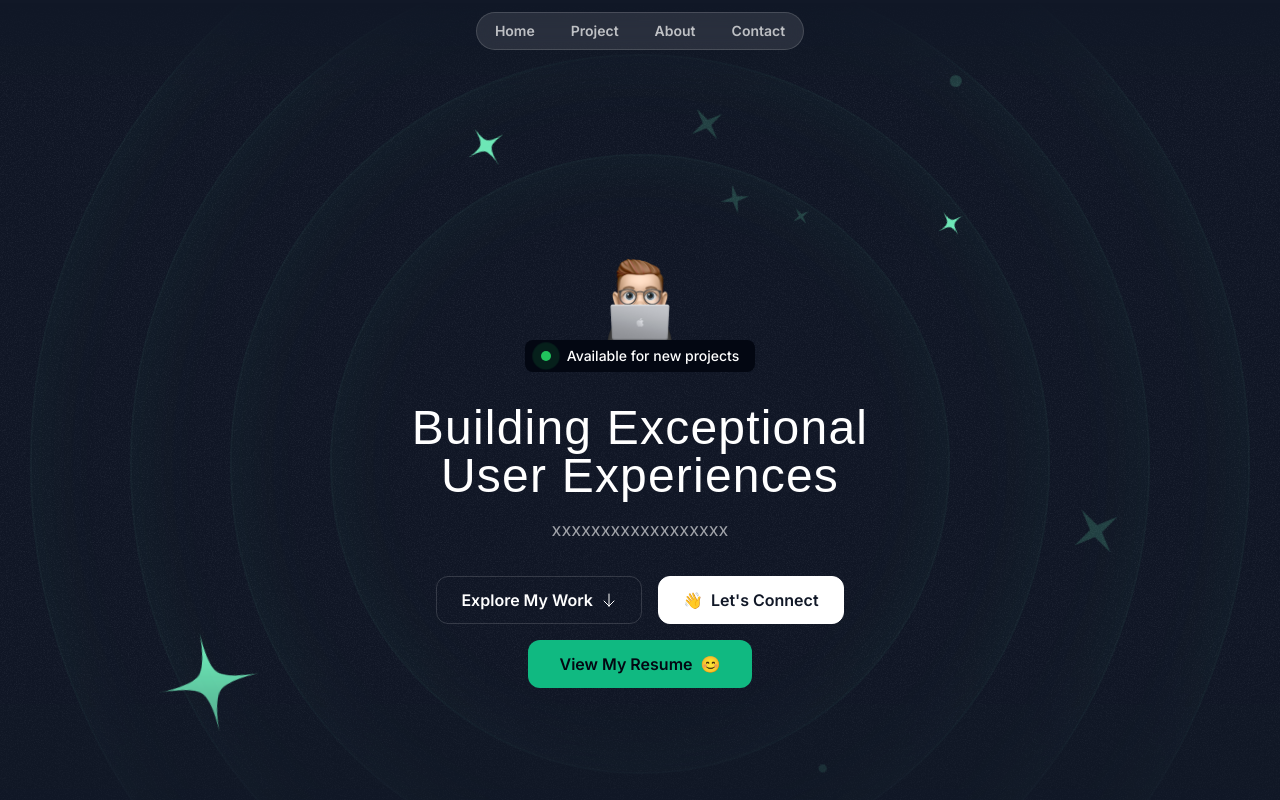
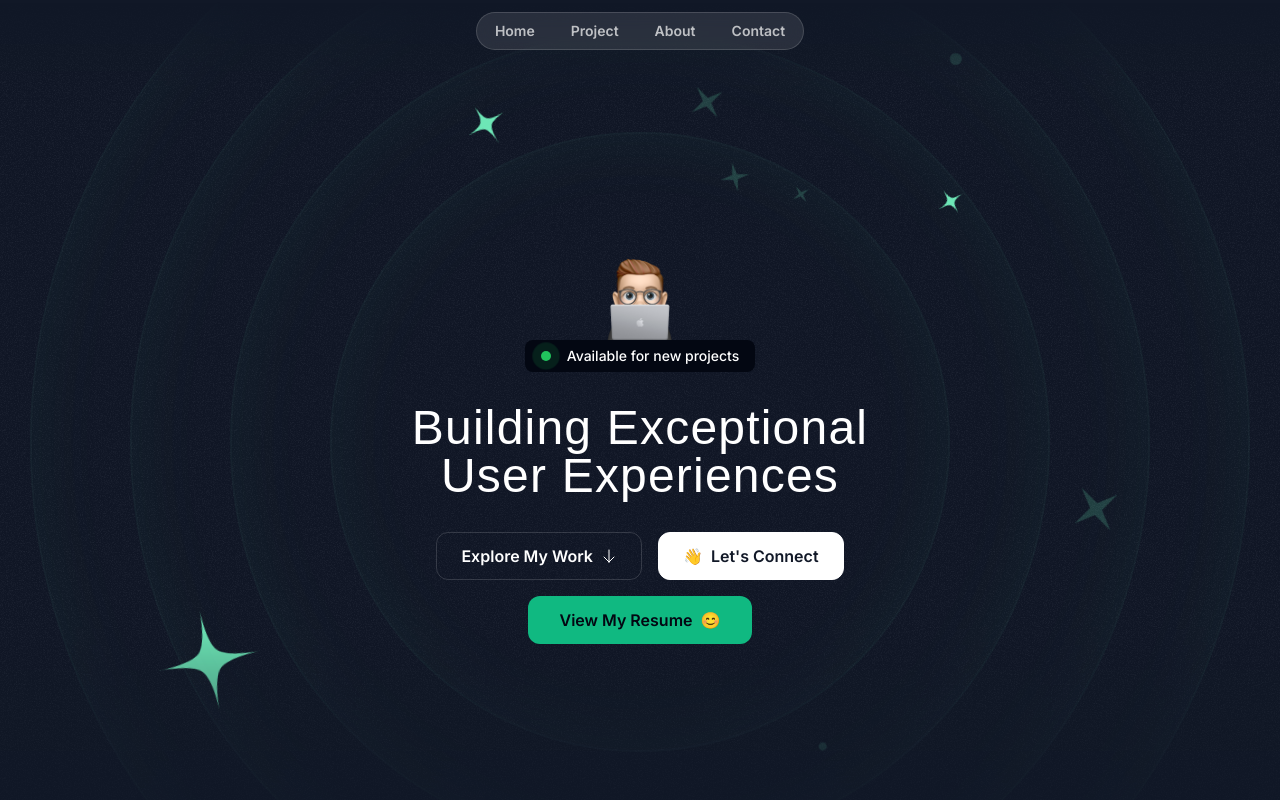
Before and after one commit to harry066266/portfolio, a Next.js app: page / in a window 1280 px wide. Shown: the top 800 px of the page. Built offline with nearby package versions, Linux system fonts and the light colour scheme; a web font is replaced by a local one.

Commit message:
Update Hero.tsx

```diff
--- a/src/sections/Hero.tsx
+++ b/src/sections/Hero.tsx
@@ -96,9 +96,7 @@ export const HeroSection = () => {
           <h1 className="font-serif text-3xl md:text-5xl text-center mt-8 tracking-wide">
             Building Exceptional User Experiences
           </h1>
-          <p className="mt-4 text-center text-white/60 md:text-lg">
-            xxxxxxxxxxxxxxxxxx
-          </p>
+
         </div>
 
         <div className="flex flex-col md:flex-row justify-center items-center mt-8 gap-4 ">
```
